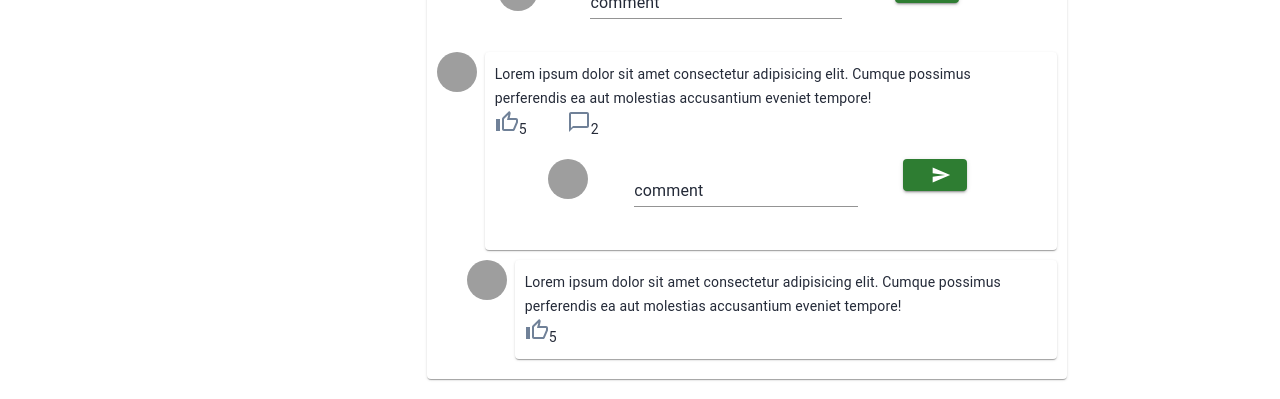
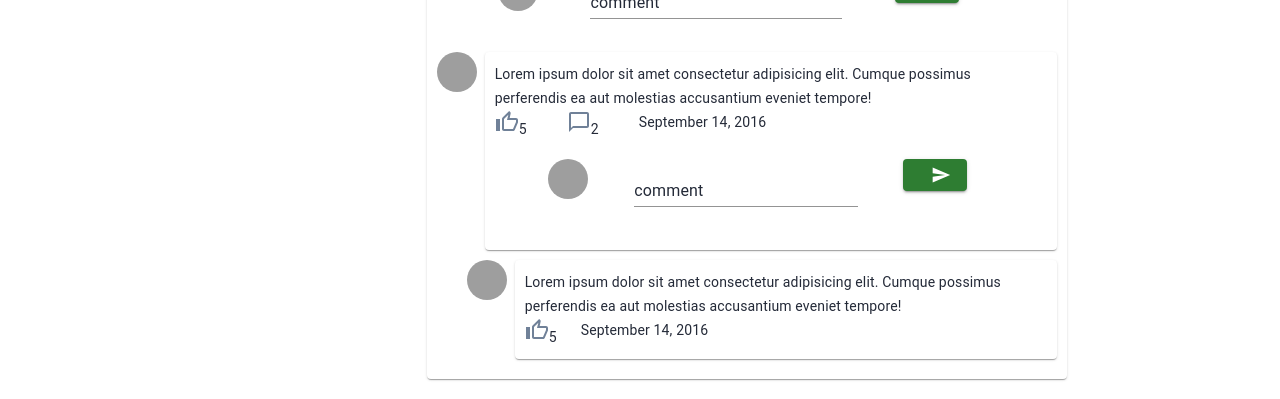
Before and after one commit to ruatapattan/new-estuary-frontend, a React (Create React App) app: page / in a window 1280 px wide. Shown: the part 884-1283 px from the top of the page. Built offline with nearby package versions, Linux system fonts and the light colour scheme; grey boxes are pictures that could not be loaded.

Commit message:
add date Post

```diff
--- a/src/components/card/MainComment.js
+++ b/src/components/card/MainComment.js
@@ -40,6 +40,11 @@ function MainComment() {
               2
             </Typography>
           </Grid>
+          <Grid item>
+            <Typography sx={{ display: 'inline' }} variant='body2' color='text.secondary'>
+              September 14, 2016
+            </Typography>
+          </Grid>
         </Grid>
         <CreateComment />
       </Paper>
--- a/src/components/card/Post.js
+++ b/src/components/card/Post.js
@@ -93,6 +93,7 @@ function Post() {
               sx={{ width: 40, height: 40 }}></Avatar>
           }
           title='Shrimp and Chorizo Paella'
+          subheader='September 14, 2016'
         />
 
         {/* Card content*/}
--- a/src/components/card/SubComment.js
+++ b/src/components/card/SubComment.js
@@ -30,6 +30,11 @@ function SubComment() {
               5
             </Typography>
           </Grid>
+          <Grid item>
+            <Typography sx={{ display: 'inline' }} variant='body2' color='text.secondary'>
+              September 14, 2016
+            </Typography>
+          </Grid>
 
           {/* <Grid item>
             <ChatBubbleOutlineOutlinedIcon />
```
